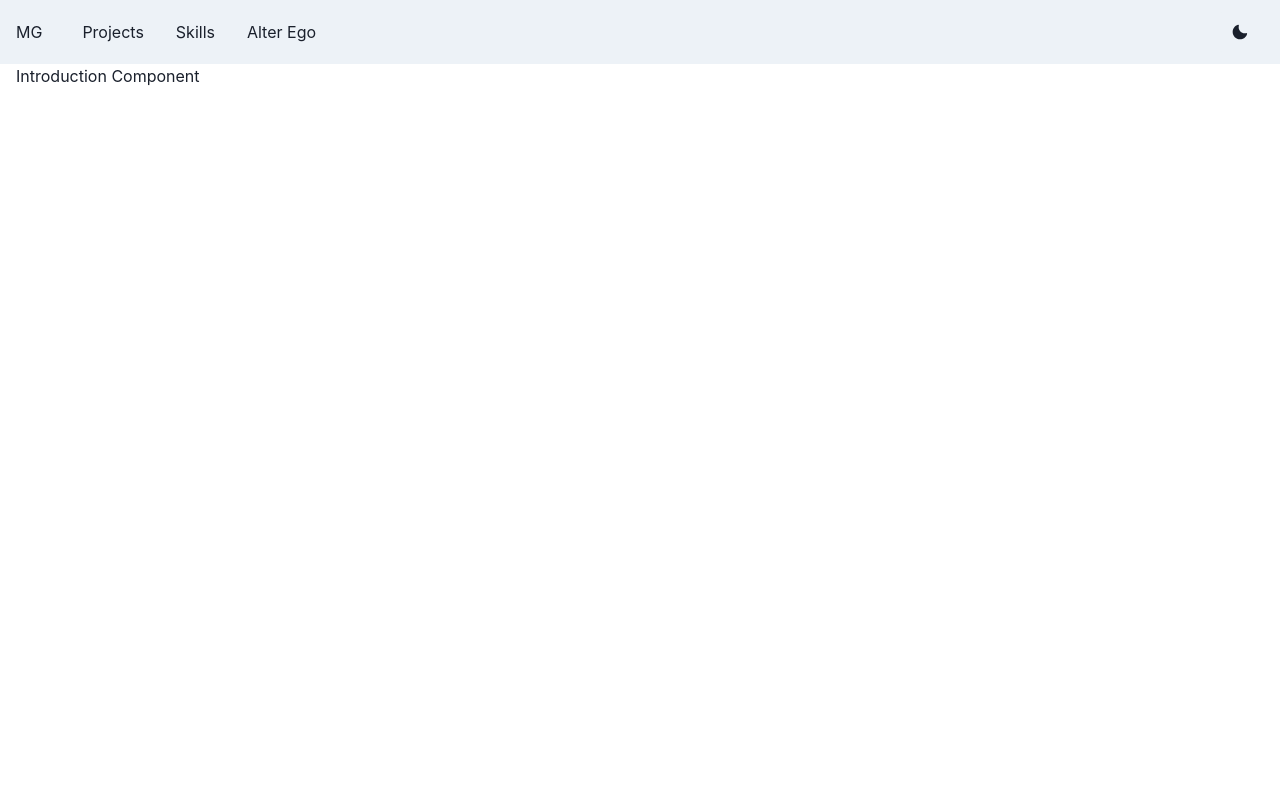
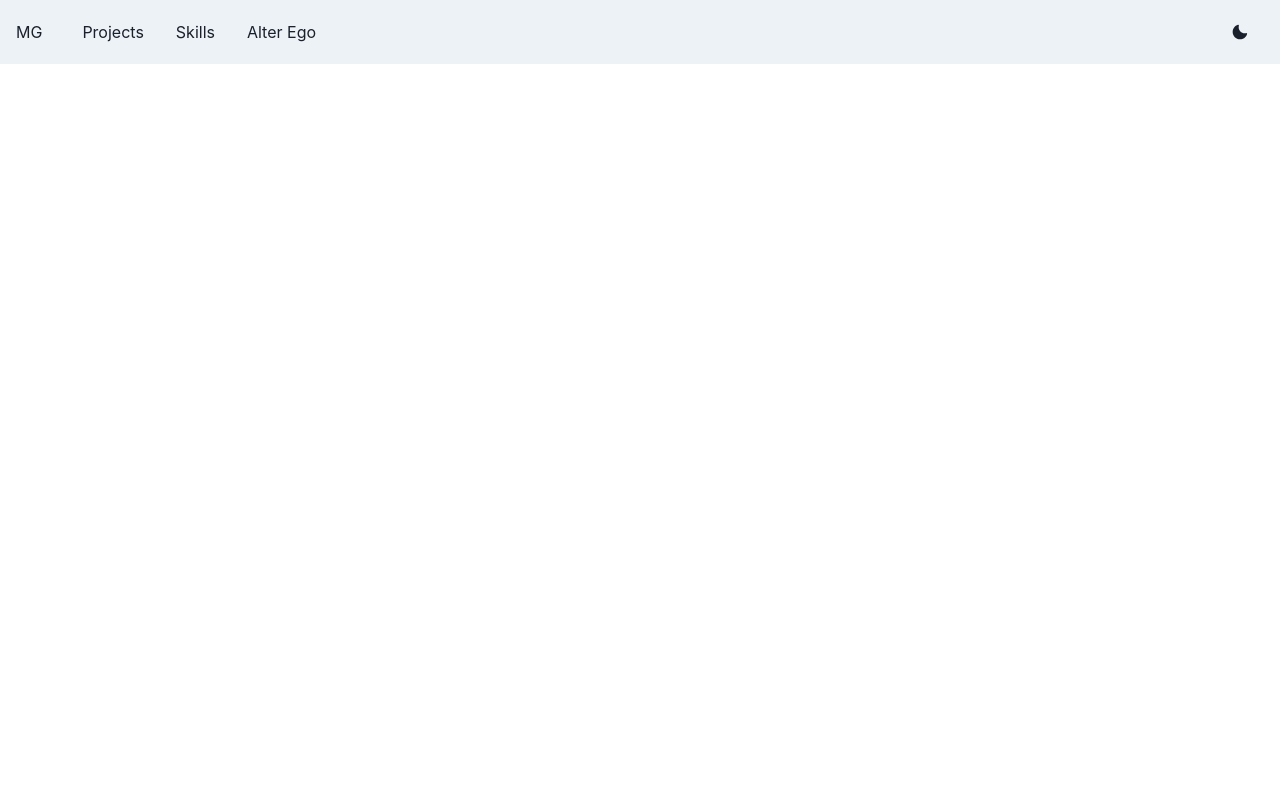
Before and after one commit to guptamayank9827/portfolio, a React (Create React App) app in the folder client/: page / in a window 1280 px wide. Shown: the top 800 px of the page. Built offline with nearby package versions, Linux system fonts and the light colour scheme.

Commit message:
vertically align components; fixed navbar to top;

```diff
--- a/client/src/App.css
+++ b/client/src/App.css
@@ -6,14 +6,28 @@
   /* background-color: #444444; */
 }
 
+#navbar-section {
+  width: 100%;
+  top: 0;
+  position: fixed;
+  z-index: 100;
+}
+
 .section {
   height: 100vh;
   width: 100%;
+  text-align: center;
+  justify-content: center;
+  vertical-align: middle;
+  display: flex;
   padding-left: var(--chakra-space-4);
   padding-right: var(--chakra-space-4);
 }
 
-
+.section-div {
+  margin-top: auto;
+  margin-bottom: auto;
+}
 
 
 
--- a/client/src/Page404.tsx
+++ b/client/src/Page404.tsx
@@ -4,8 +4,8 @@ import { Box, Heading, Text, Button, Link as ChakraLink } from '@chakra-ui/react
 
 function Page404() {
   return (
-    <Box textAlign="center" style={{paddingTop:"25%"}}>
-
+    <div className="section" id="404">
+      <Box className="section-div">
         <Heading
           display="inline-block"
           as="h2"
@@ -34,6 +34,7 @@ function Page404() {
           </Button>
         </ChakraLink>
       </Box>
+    </div>
   );
 }
 
--- a/client/src/components/Contact.tsx
+++ b/client/src/components/Contact.tsx
@@ -3,7 +3,9 @@ import React from 'react';
 function Contact() {
   return (
     <div className="section" id="contact">
+      <div className="section-div">
         Contact Component
+      </div>
     </div>
   );
 }
```
Also changed, not shown: client/src/Home.tsx (+5 -4 lines). Lines whose indentation alone changed are shown as unchanged.
